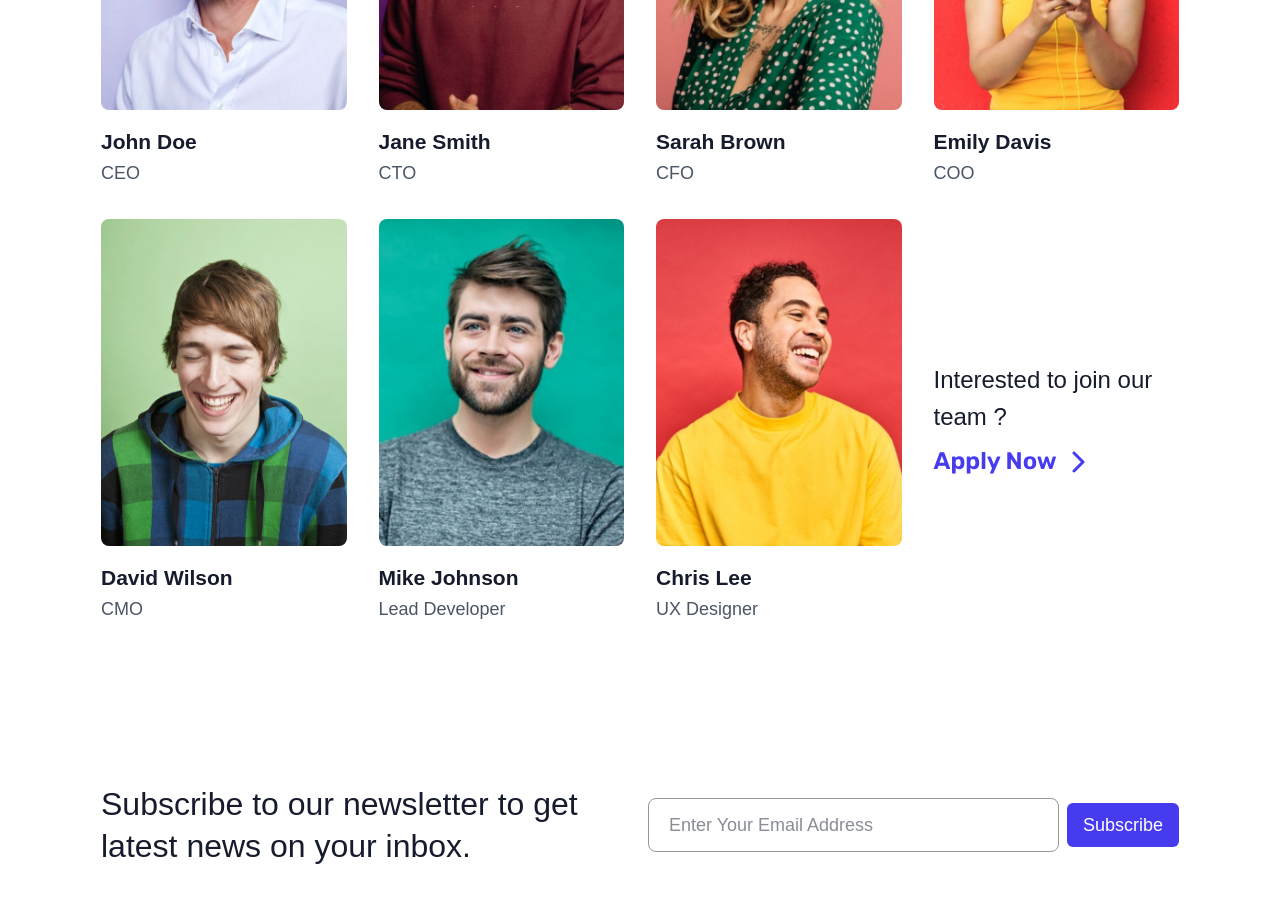
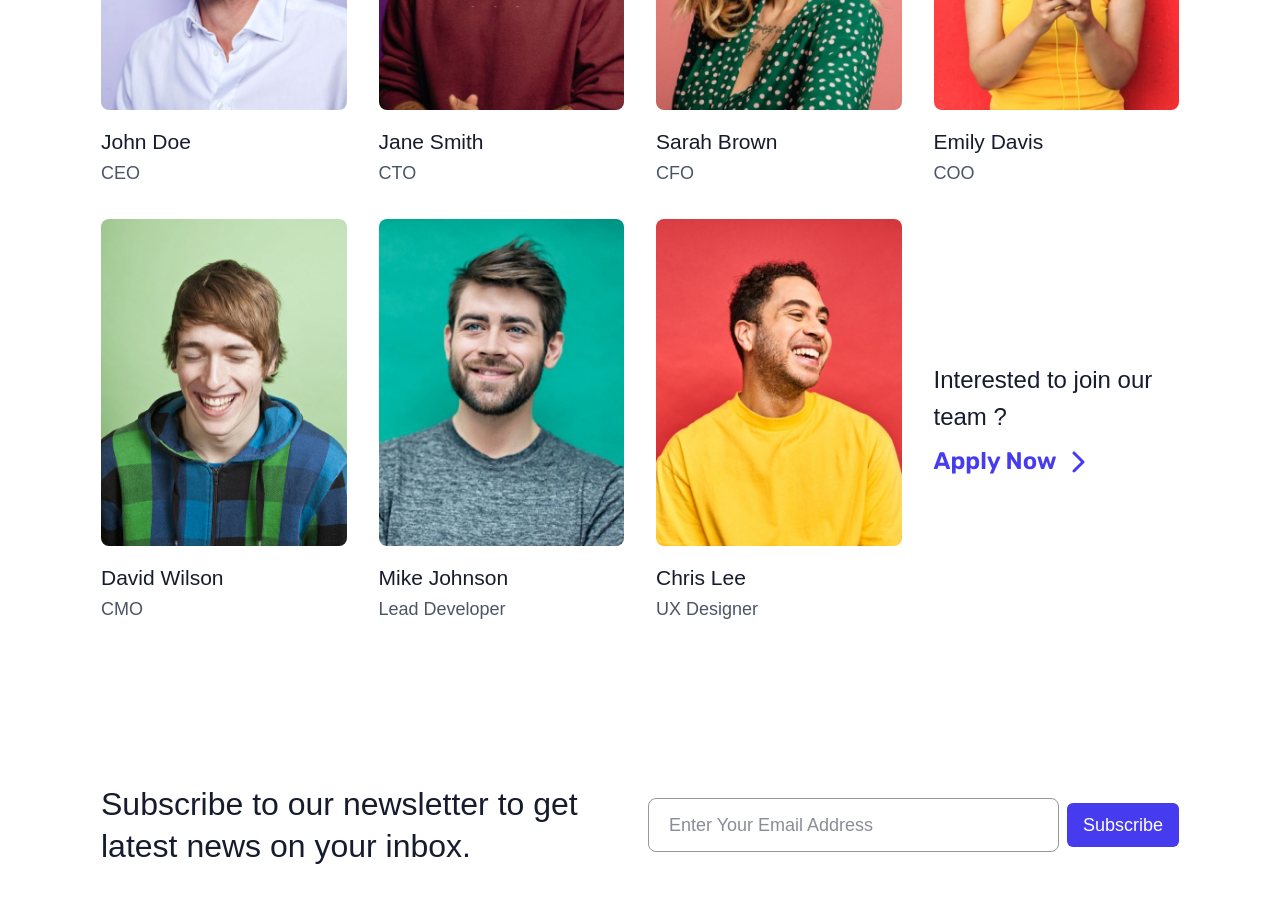
Before and after one commit to shakib-mia/consultiqo-next, a Next.js app: page /about in a window 1280 px wide. Shown: the part 2680-3582 px from the top of the page. Built offline with nearby package versions, Linux system fonts and the light colour scheme; a web font is replaced by a local one.

Commit message:
team member font weight fixed

```diff
--- a/src/app/components/Member/Member.js
+++ b/src/app/components/Member/Member.js
@@ -11,7 +11,7 @@ const Member = ({ img, name, role, id }) => {
         alt={name}
         className="w-full h-auto rounded-lg"
       />
-      <h6 className="mt-4 font-semibold">{name}</h6>
+      <h6 className="mt-4 font-medium">{name}</h6>
       <p className="text-gray-600">{role}</p>
     </article>
   );
```
